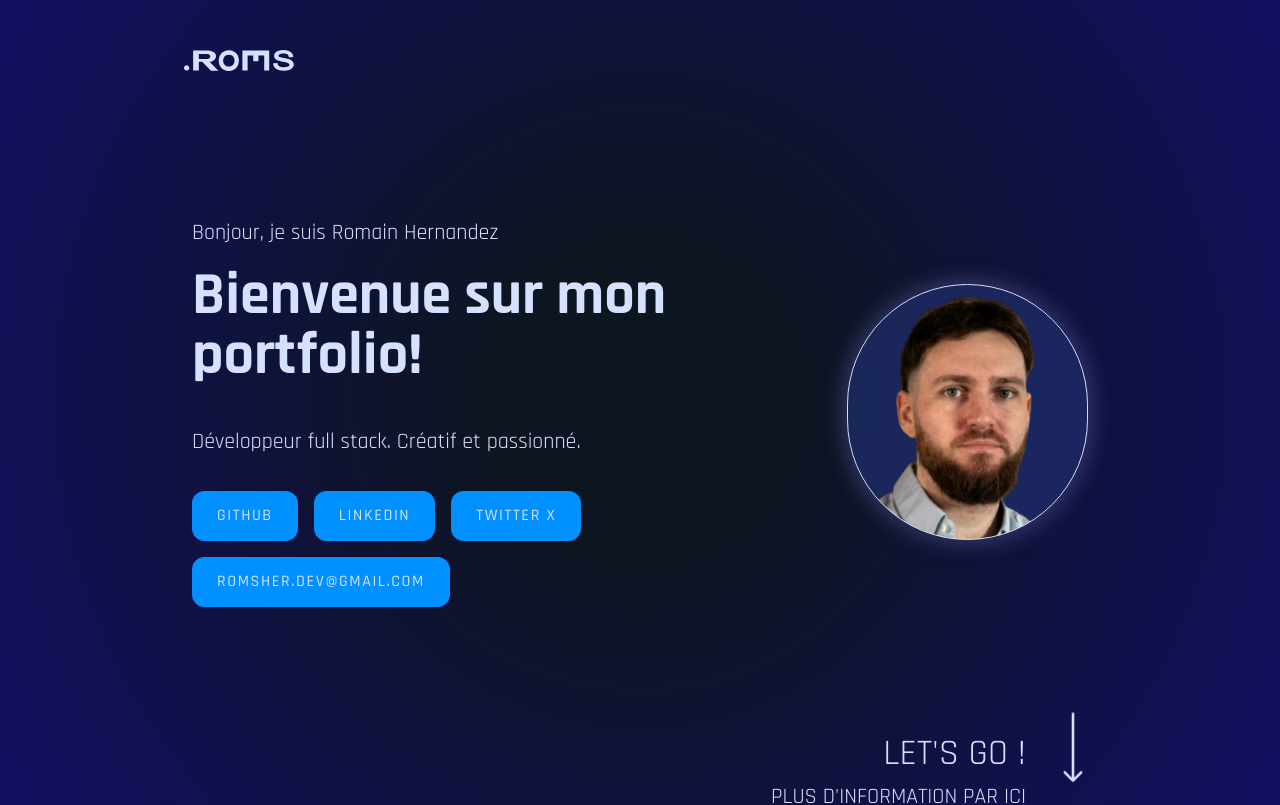
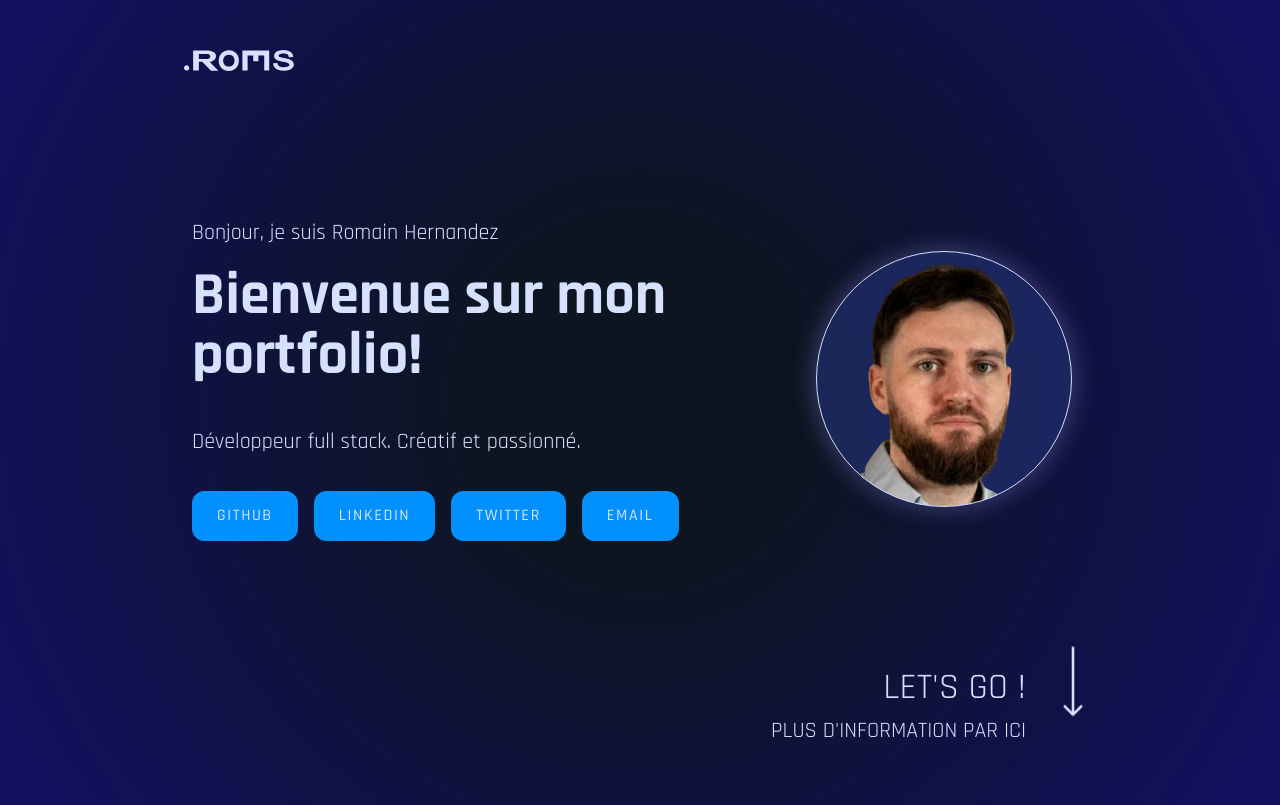
Before and after one commit to Roms-Her/Roms-portfolio.github.io, a Vue app: page / in a window 1280 px wide. Shown: the top 805 px of the page. Built offline with nearby package versions, Linux system fonts and the light colour scheme.

Commit message:
fix: links

```diff
--- a/src/components/homePage_mobile.vue
+++ b/src/components/homePage_mobile.vue
@@ -48,21 +48,21 @@ export default {
             homeLinks: [
                 "github",
                 "linkedin",
-                "twitter X",
-                "romsher.dev@gmail.com"
+                "twitter",
+                "email"
             ],
             socialLinks: {
                 github: 'https://github.com/Roms-Her',
                 linkedin: 'https://www.linkedin.com/in/romain-hernandez-romsher',
                 twitter: 'https://twitter.com/dev_roms',
-                email:'mailto:romsher.dev@gmail.com'
+                email: 'mailto:romsher.dev@gmail.com'
             }
         };
     },
     methods: {
         generateLink(item) {
             const lowerCaseItem = item.toLowerCase();
-            return this.socialLinks[lowerCaseItem] || '/';
+            return this.socialLinks[lowerCaseItem] || ' ';
         }
     },
     name: "homePage"
```
